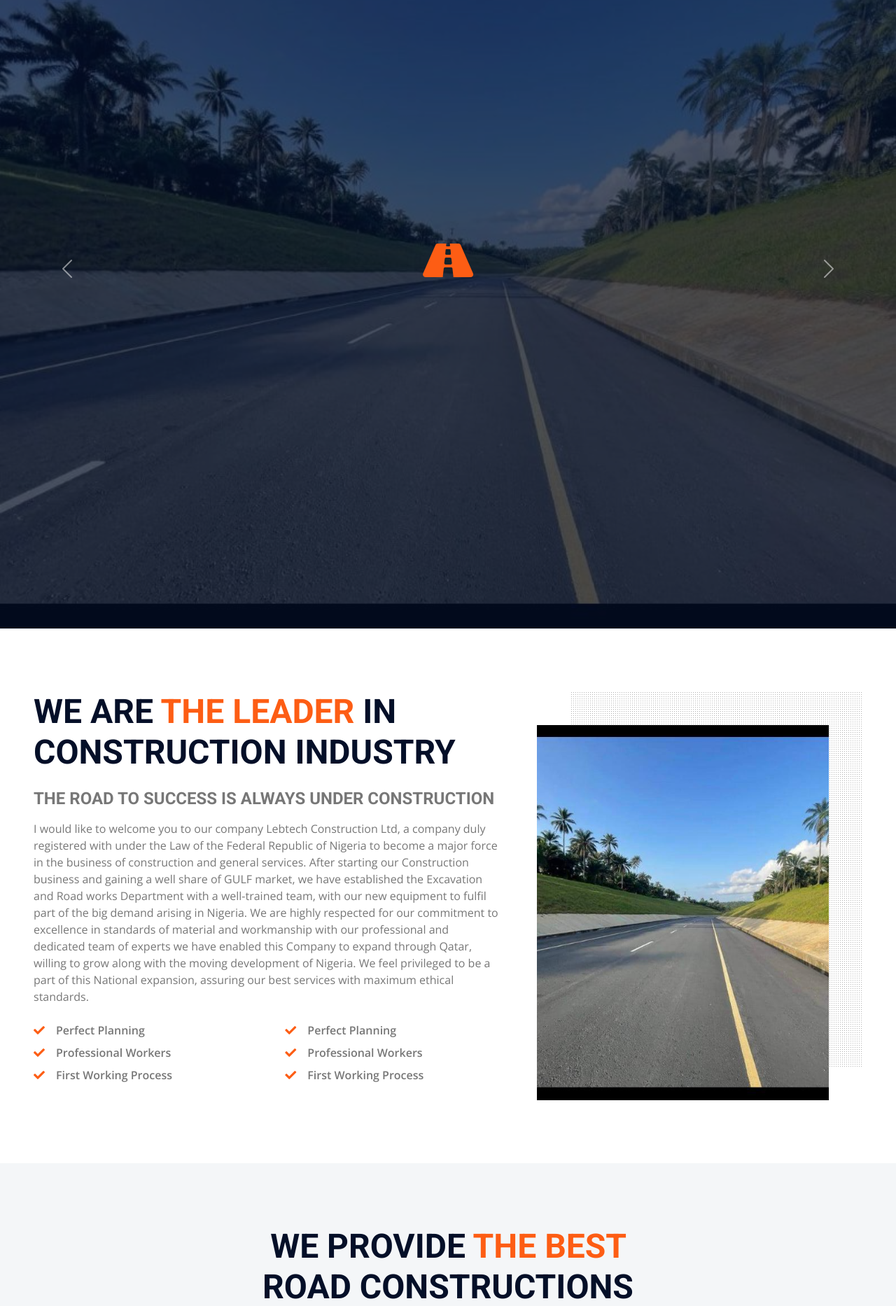
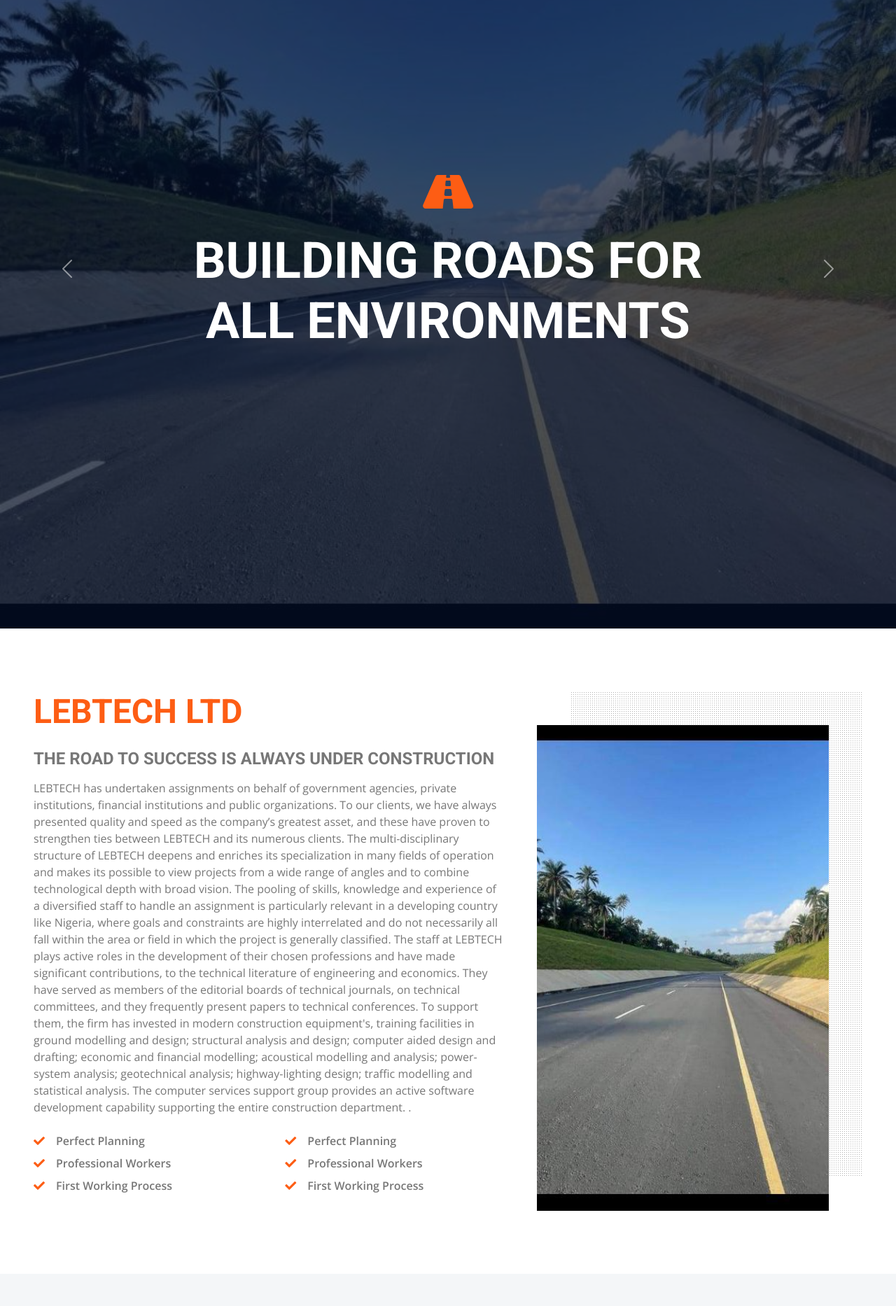
Before and after one commit to Nuel1st/construct, a Django app: page / in a window 1280 px wide. Shown: the part 319-2185 px from the top of the page at 70% size. Run offline with Django 5.2, Linux system fonts and the light colour scheme; some libraries are stand-ins or nearby versions.

Commit message:
Update index.html

```diff
--- a/lebtech/templates/index.html
+++ b/lebtech/templates/index.html
@@ -107,7 +107,7 @@
                     <div class="carousel-caption d-flex flex-column align-items-center justify-content-center">
                         <div class="p-3" style="max-width: 900px;">
                             <i class="fa fa-road fa-4x text-primary mb-4 d-none d-sm-block"></i>
-                            <!-- <h1 class="display-2 text-uppercase text-white mb-md-4">Build Your Dream House With Us</h1> -->
+                            <h1 class="display-2 text-uppercase text-white mb-md-4">Building roads for all environments</h1>
                             <!-- <a href="" class="btn btn-primary py-md-3 px-md-5 mt-2">Get A Quote</a> -->
                         </div>
                     </div>
@@ -142,9 +142,14 @@
     <div class="container-fluid py-6 px-5">
         <div class="row g-5">
             <div class="col-lg-7">
-                <h1 class="display-5 text-uppercase mb-4">We are <span class="text-primary">the Leader</span> in Construction Industry</h1>
+                <h1 class="display-5 text-uppercase mb-4"><span class="text-primary">Lebtech Ltd</span></h1>
                 <h4 class="text-uppercase mb-3 text-body">The road to success is always under construction</h4>
-                <p>I would like to welcome you to our company Lebtech Construction Ltd, a company duly registered with under the Law of the Federal Republic of Nigeria to become a major force in the business of construction and general services. After starting our Construction business and gaining a well share of GULF market, we have established the Excavation and Road works Department with a well-trained team, with our new equipment to fulfil part of the big demand arising in Nigeria. We are highly respected for our commitment to excellence in standards of material and workmanship with our professional and dedicated team of experts we have enabled this Company to expand through Qatar, willing to grow along with the moving development of Nigeria. We feel privileged to be a part of this National expansion, assuring our best services with maximum ethical standards.</p>
+                <p>LEBTECH has undertaken assignments on behalf of government agencies, private institutions, financial institutions and public organizations. To our clients, we have always presented quality and speed as the company’s greatest asset, and these have proven to strengthen ties between LEBTECH and its numerous clients.
+
+                    The multi-disciplinary structure of LEBTECH deepens and enriches its specialization in many fields of operation and makes its possible to view projects from a wide range of angles and to combine technological depth with broad vision. The pooling of skills, knowledge and experience of a diversified staff to handle an assignment is particularly relevant in a developing country like Nigeria, where goals and constraints are highly interrelated and do not necessarily all fall within the area or field in which the project is generally classified.
+
+                    The staff at LEBTECH plays active roles in the development of their chosen professions and have made significant contributions, to the technical literature of engineering and economics. They have served as members of the editorial boards of technical journals, on technical committees, and they frequently present papers to technical conferences. To support them, the firm has invested in modern construction equipment's, training facilities in ground modelling and design; structural analysis and design; computer aided design and drafting; economic and financial modelling; acoustical modelling and analysis; power-system analysis; geotechnical analysis; highway-lighting design; traffic modelling and statistical analysis. The computer services support group provides an active software development capability supporting the entire construction department.
+                    .</p>
                 <div class="row gx-5 py-2">
                     <div class="col-sm-6 mb-2">
                         <p class="fw-bold mb-2"><i class="fa fa-check text-primary me-3"></i>Perfect Planning</p>
```
